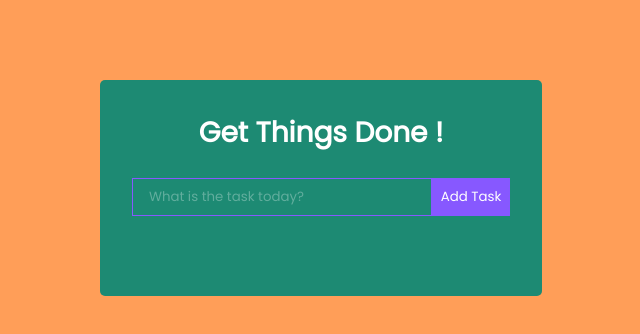
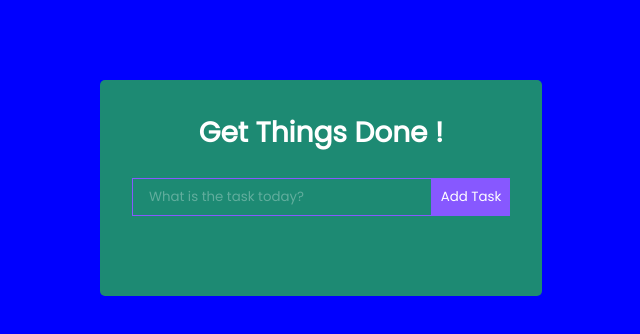
Before and after one commit to abuzarkhan1/todo-for-jenkins, a React (Create React App) app: page / in a window 1280 px wide. Shown: the top 334 px of the page, without its empty margins (319-959 px from the left). Built offline with nearby package versions, Linux system fonts and the light colour scheme.

Commit message:
Update App.css

```diff
--- a/src/App.css
+++ b/src/App.css
@@ -8,7 +8,7 @@
 }
 
 body {
-  background: #ff9e58;
+  background: blue;
   display: flex;
   justify-content: center;
   align-items: center;
```
